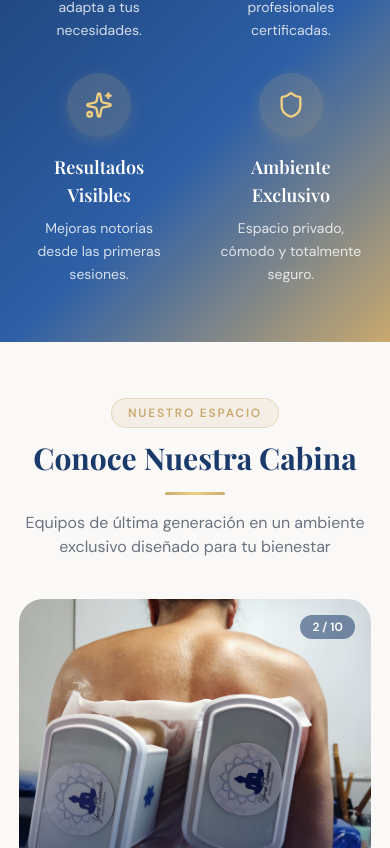
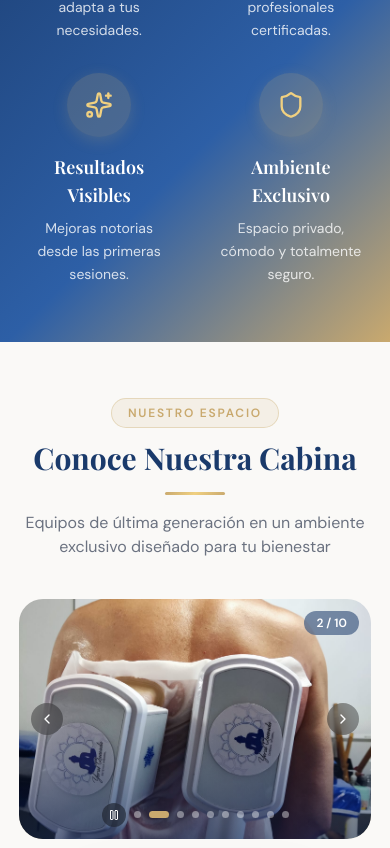
Before and after one commit to diegofce/yeral-quesada-spa-landing, a Next.js app: page / in a window 390 px wide. Shown: the part 1152-2000 px from the top of the page. Built offline with nearby package versions, Linux system fonts and the light colour scheme; no server answers.

Commit message:
feat: mejorar accesibilidad y estilos en componentes de galería y reserva

```diff
--- a/src/components/galeria/GaleriaGrid.tsx
+++ b/src/components/galeria/GaleriaGrid.tsx
@@ -171,10 +171,12 @@ export default function GaleriaGrid() {
       <div className="columns-2 gap-4 md:columns-3">
         {fotosFiltradas.map((foto, indice) => (
           <button
+            type="button"
             key={foto.id}
             className="group relative mb-4 w-full overflow-hidden rounded-xl break-inside-avoid focus:outline-none focus-visible:ring-2 focus-visible:ring-azul-rey"
             onClick={() => abrirFoto(indice)}
             aria-label={`Ver foto: ${foto.alt}`}
+            title={`Ver imagen completa: ${foto.alt}`}
           >
             <div className={`${foto.ratio} relative w-full`}>
               <Image
@@ -187,11 +189,11 @@ export default function GaleriaGrid() {
             </div>
 
             {/* Overlay hover */}
-            <div className="absolute inset-0 flex items-center justify-center bg-azul-rey/0 transition-all duration-300 group-hover:bg-azul-rey/50">
-              <Expand
-                className="h-8 w-8 text-white opacity-0 transition-opacity duration-300 group-hover:opacity-100"
-                aria-hidden="true"
-              />
+            <div className="absolute inset-0 flex items-end justify-center bg-azul-rey/0 p-4 transition-all duration-300 group-hover:bg-azul-rey/45">
+              <span className="inline-flex items-center gap-2 rounded-full border border-white/30 bg-black/35 px-4 py-2 text-xs font-semibold uppercase tracking-[0.12em] text-white opacity-0 backdrop-blur-sm transition duration-300 group-hover:opacity-100">
+                <Expand className="h-4 w-4" aria-hidden="true" />
+                Ver imagen completa
+              </span>
             </div>
           </button>
         ))}
--- a/src/components/home/CarruselGaleria.tsx
+++ b/src/components/home/CarruselGaleria.tsx
@@ -1,9 +1,9 @@
 'use client';
 
+import { ChevronLeft, ChevronRight, Pause, Play } from 'lucide-react';
 import Image from 'next/image';
 import Link from 'next/link';
 import { useCallback, useEffect, useRef, useState } from 'react';
-import { ChevronLeft, ChevronRight, Pause, Play } from 'lucide-react';
 
 /** Una foto del carrusel */
 interface FotoCarrusel {
@@ -103,11 +103,10 @@ export default function CarruselGaleria({ fotos }: PropsCarrusel) {
         </div>
 
         <div
-          className="relative h-[320px] w-full overflow-hidden sm:h-[420px] lg:h-[540px]"
+          className="relative h-[240px] w-full overflow-hidden sm:h-[300px] md:h-[360px] lg:h-[430px]"
           style={{ borderRadius: '1.5rem' }}
           onMouseEnter={pausar}
           onMouseLeave={() => setPausado(false)}
-          onTouchStart={pausar}
           role="region"
           aria-label="Galería de fotos del spa"
         >
@@ -141,34 +140,37 @@ export default function CarruselGaleria({ fotos }: PropsCarrusel) {
           />
 
           <button
+            type="button"
             onClick={() => {
               anterior();
               pausar();
             }}
-            className="absolute left-4 top-1/2 z-10 hidden -translate-y-1/2 items-center justify-center rounded-full p-3 text-white backdrop-blur-sm transition-all duration-300 hover:scale-110 md:flex"
-            style={{ background: 'rgba(0,0,0,0.30)' }}
+            className="absolute left-3 top-1/2 z-20 flex -translate-y-1/2 items-center justify-center rounded-full p-2 text-white backdrop-blur-sm transition-all duration-300 hover:scale-110 sm:left-4 sm:p-3"
+            style={{ background: 'rgba(0,0,0,0.34)' }}
             aria-label="Foto anterior"
           >
-            <ChevronLeft className="h-5 w-5" />
+            <ChevronLeft className="h-4 w-4 sm:h-5 sm:w-5" />
           </button>
 
           <button
+            type="button"
             onClick={() => {
               siguiente();
               pausar();
             }}
-            className="absolute right-4 top-1/2 z-10 hidden -translate-y-1/2 items-center justify-center rounded-full p-3 text-white backdrop-blur-sm transition-all duration-300 hover:scale-110 md:flex"
-            style={{ background: 'rgba(0,0,0,0.30)' }}
+            className="absolute right-3 top-1/2 z-20 flex -translate-y-1/2 items-center justify-center rounded-full p-2 text-white backdrop-blur-sm transition-all duration-300 hover:scale-110 sm:right-4 sm:p-3"
+            style={{ background: 'rgba(0,0,0,0.34)' }}
             aria-label="Foto siguiente"
           >
-            <ChevronRight className="h-5 w-5" />
+            <ChevronRight className="h-4 w-4 sm:h-5 sm:w-5" />
           </button>
 
-          <div className="absolute bottom-4 left-0 right-0 z-10 flex items-center justify-center gap-3">
+          <div className="absolute bottom-3 left-0 right-0 z-20 flex items-center justify-center gap-2 px-4 sm:bottom-4 sm:gap-3">
             <button
+              type="button"
               onClick={togglePausa}
               className="flex items-center justify-center rounded-full p-1.5 text-white backdrop-blur-sm transition hover:scale-110"
-              style={{ background: 'rgba(0,0,0,0.35)' }}
+              style={{ background: 'rgba(0,0,0,0.40)' }}
               aria-label={pausado ? 'Reanudar' : 'Pausar'}
             >
               {pausado ? (
@@ -180,6 +182,7 @@ export default function CarruselGaleria({ fotos }: PropsCarrusel) {
 
             {fotos.map((_, indice) => (
               <button
+                type="button"
                 key={indice}
                 onClick={() => {
                   setActivo(indice);
@@ -187,8 +190,8 @@ export default function CarruselGaleria({ fotos }: PropsCarrusel) {
                 }}
                 className="rounded-full transition-all duration-300"
                 style={{
-                  width: indice === activo ? '26px' : '8px',
-                  height: '8px',
+                  width: indice === activo ? '20px' : '7px',
+                  height: '7px',
                   background:
                     indice === activo
                       ? 'var(--color-dorado)'
@@ -201,7 +204,7 @@ export default function CarruselGaleria({ fotos }: PropsCarrusel) {
           </div>
 
           <div
-            className="absolute right-4 top-4 z-10 rounded-full px-3 py-1 text-xs font-semibold text-white backdrop-blur-sm"
+            className="absolute right-3 top-3 z-20 rounded-full px-3 py-1 text-xs font-semibold text-white backdrop-blur-sm sm:right-4 sm:top-4"
             style={{ background: 'rgba(26,58,107,0.55)' }}
             aria-live="polite"
           >
--- a/src/components/home/HeroSection.tsx
+++ b/src/components/home/HeroSection.tsx
@@ -51,10 +51,6 @@ export default function HeroSection() {
 
       <div className="container-custom relative z-10 flex min-h-[100svh] items-center py-28 pb-24 pt-28 md:py-32 lg:py-40">
         <div className="w-full max-w-[680px] md:max-w-[55%]">
-          <div className="inline-flex rounded-full border border-dorado/40 bg-white/10 px-4 py-2 text-[11px] font-semibold uppercase tracking-[0.18em] text-dorado-claro backdrop-blur-sm">
-            Estética Facial &amp; Corporal
-          </div>
-
           <div className="mt-6 space-y-8">
             <h1
               id="hero-titulo"
--- a/src/components/layout/Footer.tsx
+++ b/src/components/layout/Footer.tsx
@@ -1,4 +1,5 @@
 import logoSpa from '@/assets/images/logoFinal.png';
+import spaImg from '@/assets/images/spa_.jpeg';
 import {
   AÑO_COPYRIGHT,
   DESARROLLADOR,
@@ -131,11 +132,26 @@ export default function Footer() {
               </li>
             </ul>
 
-            <div className="mt-5 rounded-xl border border-dorado/20 bg-white/5 p-4">
-              <p className="text-xs font-semibold uppercase tracking-[0.12em] text-dorado-claro">
+            <div className="relative mt-5 min-h-[170px] overflow-hidden rounded-xl border border-dorado/20 p-4">
+              <Image
+                src={spaImg}
+                alt="Spa Estética Integral"
+                fill
+                sizes="(max-width: 1024px) 100vw, 25vw"
+                className="object-cover object-center"
+              />
+              <div
+                className="pointer-events-none absolute inset-0"
+                style={{
+                  background:
+                    'linear-gradient(135deg, rgba(10,31,78,0.82) 0%, rgba(26,58,107,0.68) 45%, rgba(10,31,78,0.84) 100%)',
+                }}
+                aria-hidden="true"
+              />
+              <p className="relative z-10 text-xs font-semibold uppercase tracking-[0.12em] text-dorado-claro">
                 Horarios
               </p>
-              <ul className="mt-2 space-y-1">
+              <ul className="relative z-10 mt-2 space-y-1">
                 {HORARIOS.map((h) => (
                   <li key={h.dias} className="text-xs text-white/75">
                     <span className="text-white/90">{h.dias}:</span> {h.horario}
```
Also changed, not shown: src/components/home/CtaReserva.tsx (+55 -14 lines).
